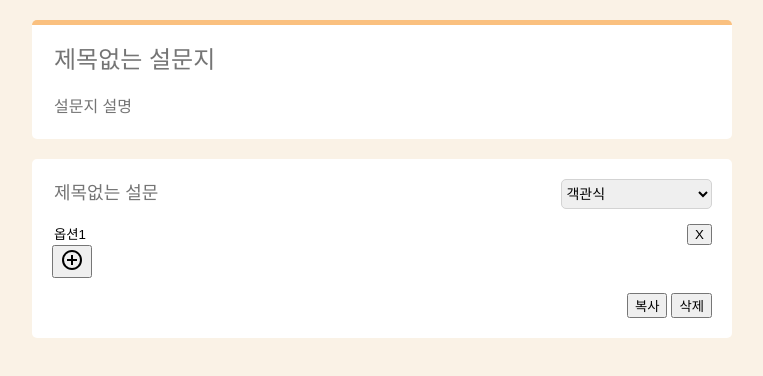
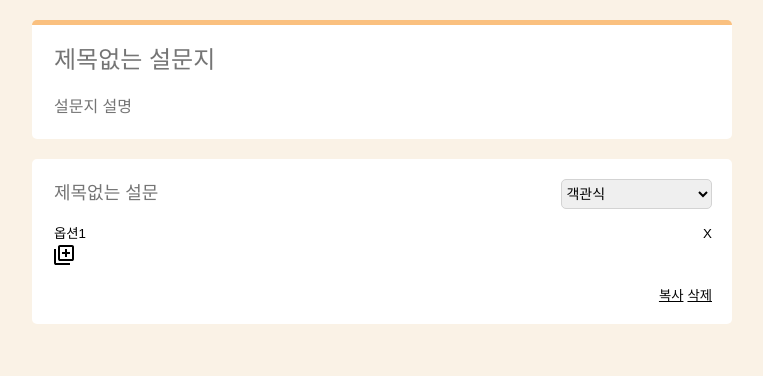
Before and after one commit to dongmay98/GoogleForm, a plain HTML site: page index.html in a window 1280 px wide. Shown: the whole page, without its empty margins (258-1021 px from the left). Drawn offline with Linux system fonts and the light colour scheme.

Commit message:
F : className수정

```diff
--- a/index.html
+++ b/index.html
@@ -36,7 +36,7 @@
                 <button class="multi-choice-x">X</button>
               </div>
               <button class="add-multi-option-btn">
-                <img src="./img/add.svg" alt="옵션추가" /> </button>
+                <img src="./img/add3.svg" alt="옵션추가" /> </button>
             </li>
 
             <!-- 단답형 컨테이너 -->
@@ -61,7 +61,7 @@
                 <button class="dropdown-x">X</button>
               </div>
               <button class="add-drop-option-btn">
-                <img src="./img/add.svg" alt="옵션추가" /> </button>
+                <img src="./img/add3.svg" alt="옵션추가" /> </button>
                 <!-- 드롭다운 관려요소들-->
             </li >
 
--- a/style/reset.css
+++ b/style/reset.css
@@ -47,3 +47,6 @@ table {
 	border-collapse: collapse;
 	border-spacing: 0;
 }
+button{
+	background: inherit ; border:none; box-shadow:none; border-radius:0; padding:0; overflow:visible; cursor:pointer
+}
--- a/style/style.css
+++ b/style/style.css
@@ -57,7 +57,6 @@ input:focus {
 .article-title{
   display: flex;
   gap: 10px;
-
 }
 .article select{
   width: 200px;
@@ -65,21 +64,17 @@ input:focus {
   font-size: 14px;
   border: 1px solid lightgray;
   border-radius: 5px;
-
 }
 .article-title input{
   font-size: 18px;
 }
 
-.add-option-btn{
-  background-color: white;
-  border: none;
-  text-align: left;
-  cursor: pointer;
-}
 .art-btn{
   width: 100%;
   text-align: right;
+}
+.art-btn button{
+  text-decoration: underline;
 }
 
 .multi-choice-container div{
```
Also changed, not shown: img/add3.svg (added).
